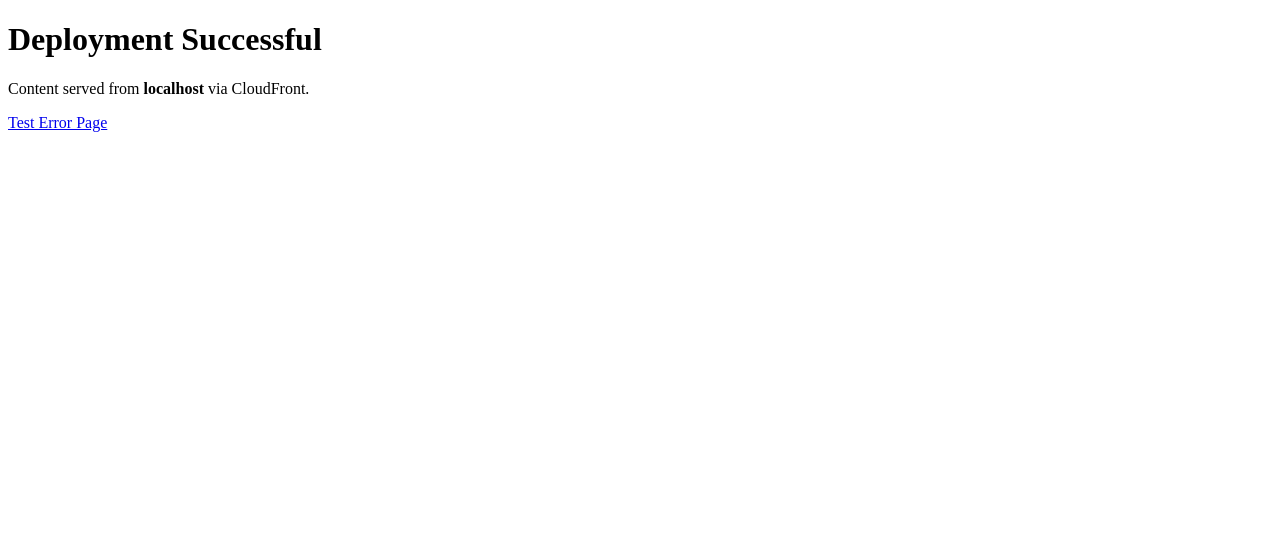
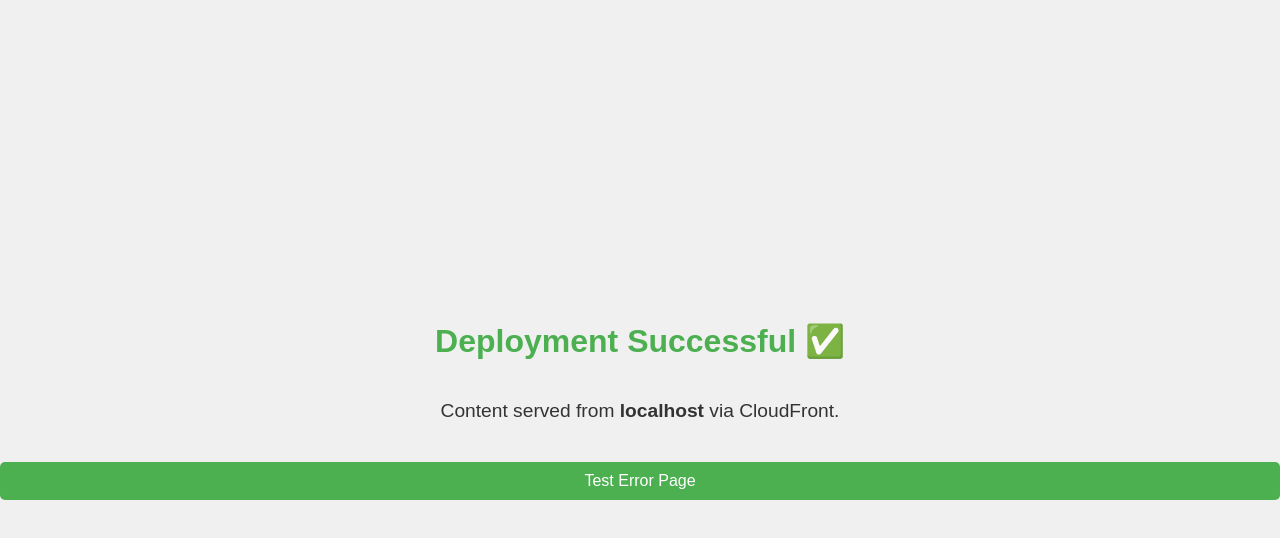
Before and after one commit to harish-panda/static-website-infra, a plain HTML site: page demo-site/index.html in a window 1280 px wide. Drawn offline with Linux system fonts and the light colour scheme.

Commit message:
Updated site infra

```diff
--- a/demo-site/index.html
+++ b/demo-site/index.html
@@ -1,10 +1,43 @@
 <!DOCTYPE html>
-<html>
+<html lang="en">
 <head>
-  <title>Website Deployed</title>
+  <meta charset="UTF-8">
+  <meta name="viewport" content="width=device-width, initial-scale=1.0">
+  <title>CloudyCups Deployment Success</title>
+  <style>
+    body {
+      font-family: Arial, sans-serif;
+      text-align: center;
+      background: #f0f0f0;
+      color: #333;
+      display: flex;
+      flex-direction: column;
+      justify-content: center;
+      height: 100vh;
+      margin: 0;
+    }
+    h1 {
+      color: #4CAF50;
+    }
+    p {
+      font-size: 1.2em;
+    }
+    a {
+      display: inline-block;
+      margin-top: 20px;
+      padding: 10px 20px;
+      background-color: #4CAF50;
+      color: #fff;
+      text-decoration: none;
+      border-radius: 5px;
+    }
+    a:hover {
+      background-color: #45a049;
+    }
+  </style>
 </head>
 <body>
-  <h1>Deployment Successful</h1>
+  <h1>Deployment Successful ✅</h1>
   <p>Content served from <strong id="host"></strong> via CloudFront.</p>
   <a href="/404-test">Test Error Page</a>
 
```
Also changed, not shown: demo-site/error.html (+40 -5 lines), 3 other files.
